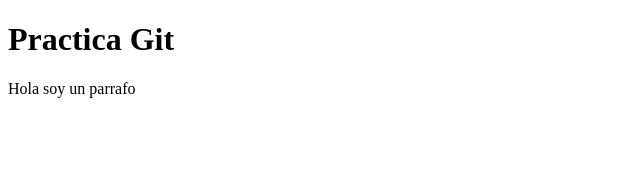
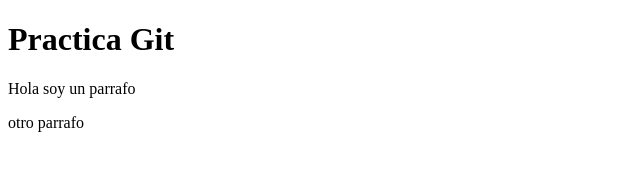
Before and after one commit to corien12/claseGit, a plain HTML site: page index.html in a window 1280 px wide. Shown: the full height of the page, 0-640 px from the left. Drawn offline with Linux system fonts and the light colour scheme.

Commit message:
mmodifique css/estilos.css,index.html,internas/contacto.html

```diff
--- a/css/#estilos.css
+++ b/css/#estilos.css
@@ -0,0 +1,6 @@
+h1{
+    color: blue;
+}
+p{
+color: blueviolet;
+}
--- a/index.html
+++ b/index.html
@@ -10,5 +10,6 @@
 <body>
  <h1>Practica Git</h1>
  <p> Hola soy un parrafo</p>
+ <p>otro parrafo</p>
 </body>
 </html>
```
Also changed, not shown: internas/contacto.html (+1 -0 lines).
